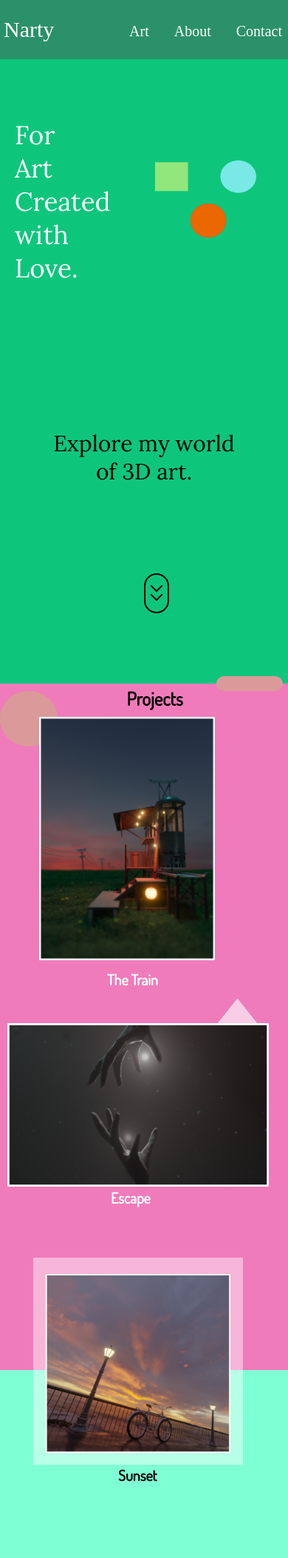
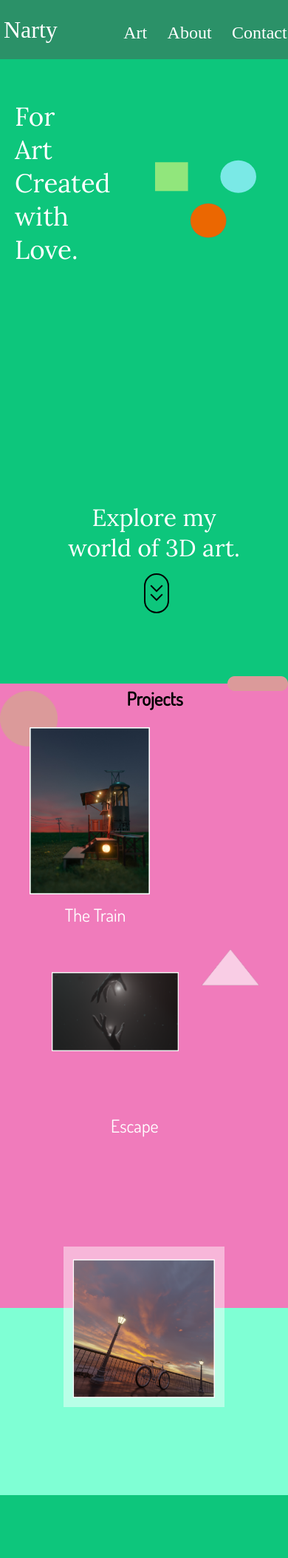
Before and after one commit to ND15/My_Website_V2, a Flask app: page / in a window 390 px wide. Shown: the whole page at 74% size. After the commit the page ends 2021 px from the top, so only its background shows below. Run offline with Flask 2, Linux system fonts and the light colour scheme; some web fonts are replaced.

Commit message:
Changed sizes
Changed size of images from pixels to percentage and texts from px to rem.

```diff
--- a/requirements.txt
+++ b/requirements.txt
@@ -1,2 +1,2 @@
 Flask==1.1.2
-gunicorn==19.9.2
+gunicorn==19.9.0
--- a/static/css/styles.css
+++ b/static/css/styles.css
@@ -25,10 +25,10 @@ a
 .trademark
 {
     text-decoration: none;
-    font-size: 30px;
+    font-size: 2rem;
     flex: 1;
     color: white;
-    margin-left: 30px;
+    margin-left: 6%;
 }
 nav
 {
@@ -39,14 +39,14 @@ nav ul li
 {
     list-style: none;
     display: inline-block;
-    margin-right: 30px;
+    margin-right: 6%;
 }
 
 nav ul li a
 {
     text-decoration: none;
     color: white;
-    font-size: 20px;
+    font-size: 1.5rem;
 }
 
 nav ul li a:hover
@@ -57,8 +57,8 @@ nav ul li a:hover
 
 .nav-bar
 {
-    height: 80px;
-    width: 1520px;
+    height:10%;
+    width: 100%;
     background-color: #2B9168;
 }
 
@@ -87,25 +87,26 @@ nav ul li a:hover
 .description
 {
     position: absolute;
-    padding-top: 45px;
-    font-size: 55px;
+    padding-top: 5%;
+    font-size: 3.5rem;
     font-family: 'Lora', serif;
     color: #fff;
-    width: 304px;
-    height: 237px;
-    margin-left: 100px;
+    width: 20%;
+    height: 15%;
+    margin-left: 6%;
 }
 
 .explore
 {
-    padding-top: 545px;
-    font-size: 45px;
+    position: absolute;
+    padding-top: 32%;
+    font-size: 2.5rem;
     font-family: 'Lora', serif;
-    color: black;
-    width: 850px;
-    height: 68px;
-    margin: auto;
-    text-align: center;
+    color: #fff;
+    max-width: 55%;
+    max-height: 15%;
+    bottom: 3%;
+    margin-left: 35%;
 }
 
 .shapes
@@ -113,8 +114,8 @@ nav ul li a:hover
     position: absolute;
     width: 40%;
     height: 40%;
-    margin-left: 800px;
-    margin-top: 100px;
+    margin-left: 52%;
+    margin-top: 6%;
 }
 
 .shapes:hover
@@ -137,7 +138,7 @@ nav ul li a:hover
     border: 2px solid black;
     position: absolute;
     left: 50%;
-    bottom: -50px;
+    bottom: 0;
     border-radius: 50px;
     cursor: pointer;
 }
@@ -186,25 +187,25 @@ nav ul li a:hover
 .shape-bar
 {
     position: absolute;
-    width: 326px;
-    height: 78px;
-    bottom: -15%;
-    left: 75%;
+    max-width: 21%;
+    max-height: 10%;
+    bottom: -13%;
+    left: 79%;
 }
 
 .circle
 {
     position: absolute;
-    width: 156px;
-    height: 150px;
+    max-width: 20%;
+    max-height: 20%;
     padding-top: 10px;
 }
 
 .hotel
 {
     position: absolute;
-    width: 330px;
-    height: 458px;
+    max-width: 42%;
+    max-height: 60%;
     left: 5%;
     padding-top: 90px;
     object-fit: contain;
@@ -213,37 +214,38 @@ nav ul li a:hover
 .triangle
 {
     position: absolute;
-    width: 165px;
-    height: 103px;
-    padding-top: 106px;
-    left: 1320px;
+    max-width: 20%;
+    max-height: 12%;
+    padding-top: 7%;
+    left: 80%;
 }
 
 .hand
 {
     position: absolute;
-    width: 507px;
-    height: 317px;
-    left: 871px;
-    padding-top: 170px;
+    max-width: 44%;
+    max-height: 26.6%;
+    left: 62%;
+    padding-top: 11%;
     object-fit: contain;
 }
 
 .image-one-description
 {
-    font-family: 'Dosis', sans-serif;
+    display: none;
     position: absolute;
-    font-size: 30px;
-    color: white;
-    display: flex;
-    left: 175px;
-    padding-top: 530px;
+    padding-top: 35%;
+    font-size: 2rem;
+    color: #fff;
+    max-width: 55%;
+    max-height: 15%;
+    margin-left: 11.5%;
 }
 
 .image-two-description
 {
+    display: none;
     padding-top: 485px;
-    font-family: 'Dosis';
     font-size: 30px;
     color: white;
     margin-left: 1100px;
@@ -251,6 +253,7 @@ nav ul li a:hover
 
 .image-three-description
 {
+    display: none;
     position: absolute;
     padding-top: 945px;
     left: 685px;
@@ -262,10 +265,10 @@ nav ul li a:hover
 .firefly
 {
     position: absolute;
-    width: 398px;
-    height: 394px;
-    padding-top: 557px;
-    left: 520px;
+    max-width: 22%;
+    max-height: 42%;
+    padding-top: 42%;
+    left: 35%;
 }
 
 .projects
@@ -306,9 +309,13 @@ nav ul li a:hover
     }
     .explore
     {
-        padding-top: 500px;
-        font-size: 30px;
-        width: 250px;
+        padding-top: 58%;
+        font-size: 2rem;
+        max-height: 15%;
+        max-width: 67%;
+        margin-left: 20%;
+        bottom: 6%;
+        text-align: center;
     }
     .shapes
     {
@@ -339,51 +346,50 @@ nav ul li a:hover
     }
     .hotel
     {
-        width: 265px;
-        height: 329px;
-        padding-top: 45px;
+        /* width: 265px;
+        height: 329px; */
+        padding-top: 15%;
         padding-left: 20px;
     }
     .image-one-description
     {
-        font-size: 20px;
-        font-family: 'Dosis', sans-serif;
-        padding-top: 370px;
-        left:145px;
+        display: block;
+        font-size: 1.5rem;
+        font-family: 'Dosis';
+        padding-top: 70%;
+        left:11%;
     }
     .hand
     {
-        left:10px;
-        width: 354px;
-        height: 259px;
-        padding-top: 440px;
+        left:18%;
+
+        padding-top: 100%;
     }
     .triangle
     {
-        width: 83px;
-        height: 52px;
-        left:280px;
-        padding-top: 425px;
+        left: 70%;
+        padding-top: 92%;
     }
     .page-two
     {
-        height: 110%;
+        height: 100%;
     }
     .image-two-description
     {
-        padding-top: 665px;
-        font-family: 'Dosis';
-        font-size: 20px;
+        display: block;
+        padding-top: 260%;
+        font-family: 'Dosis', sans-serif;
+        font-size: 1.5rem;
         color: white;
         margin-left: 150px;
     }
     .firefly
     {
-        width:  284px;
-        height: 280px;
+        max-height: 96%;
+        max-width: 56%;
         position: absolute;
-        padding-top: 776px;
-        left:45px;
+        padding-top: 195%;
+        left:22%;
     }
     .page-three
     {
--- a/template/index.html
+++ b/template/index.html
@@ -39,17 +39,17 @@
             <div class="page-two" id="arts">
                 <h1 class="projects">Projects</h1>
                 <div class="image-one">
+                    <p class="image-one-description">The Train</p>
                     <img src="../static/Circle.png" alt="circleimg" class="circle">
                     <img src="../static/Hotel02 (1).png" alt="Hotelimg" class="hotel">
-                    <h2 class="image-one-description">The Train</h2>
                 </div>
                 <div class="image-two">
                     <img src="../static/image-traingle.png" alt="image-traingle" class="triangle">
                     <img src="../static/handfinal8.png" alt="hand" class="hand">
-                    <h2 class="image-two-description">Escape</h2>
+                    <p class="image-two-description">Escape</p>
                 </div>
                 <img src="../static/Firefly.png" alt="img" class="firefly">
-                <h2 class='image-three-description'>Sunset</h2>
+                <p class='image-three-description'>Sunset</p>
             </div>
             <div class="page-three">
 
```
